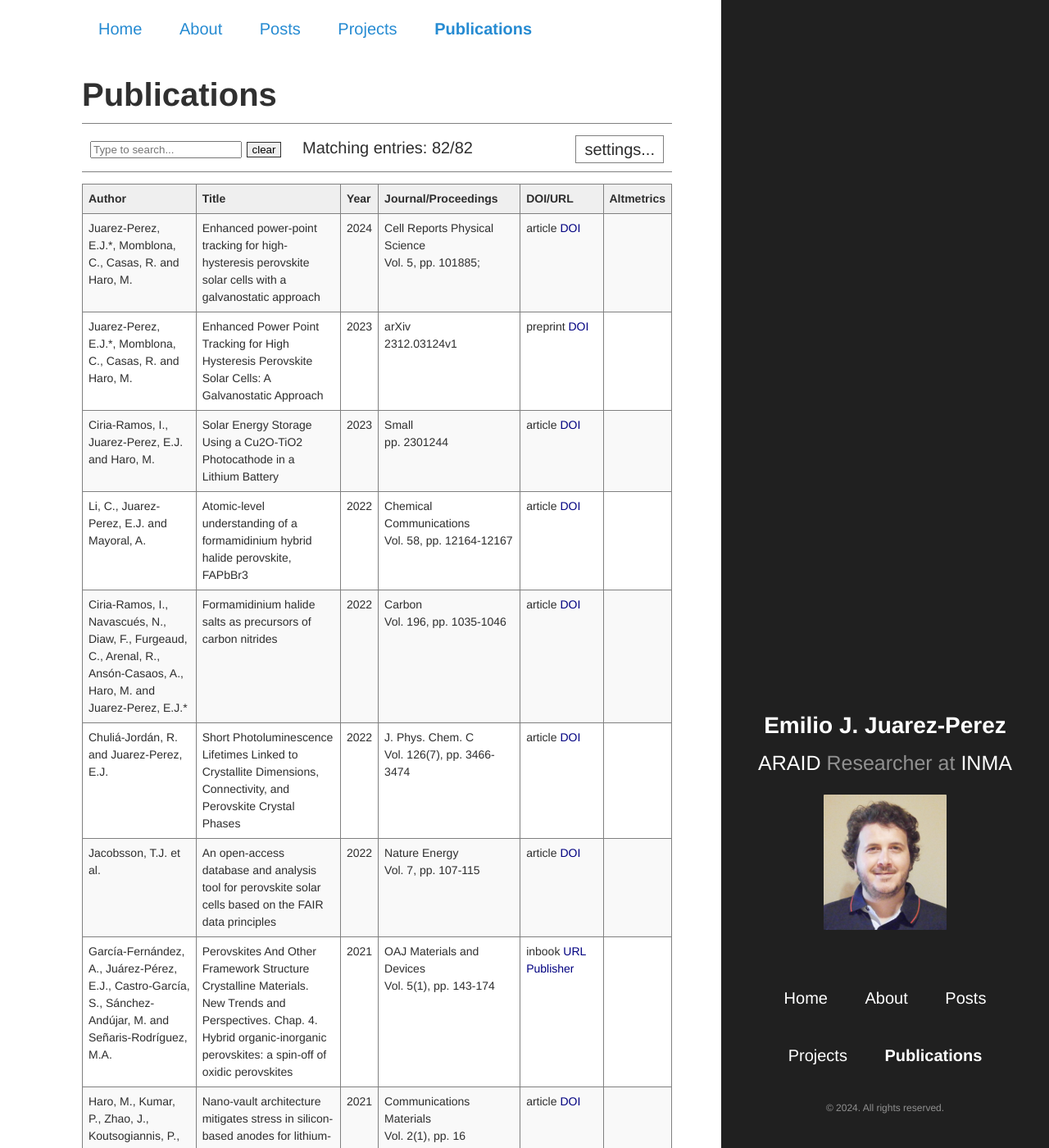
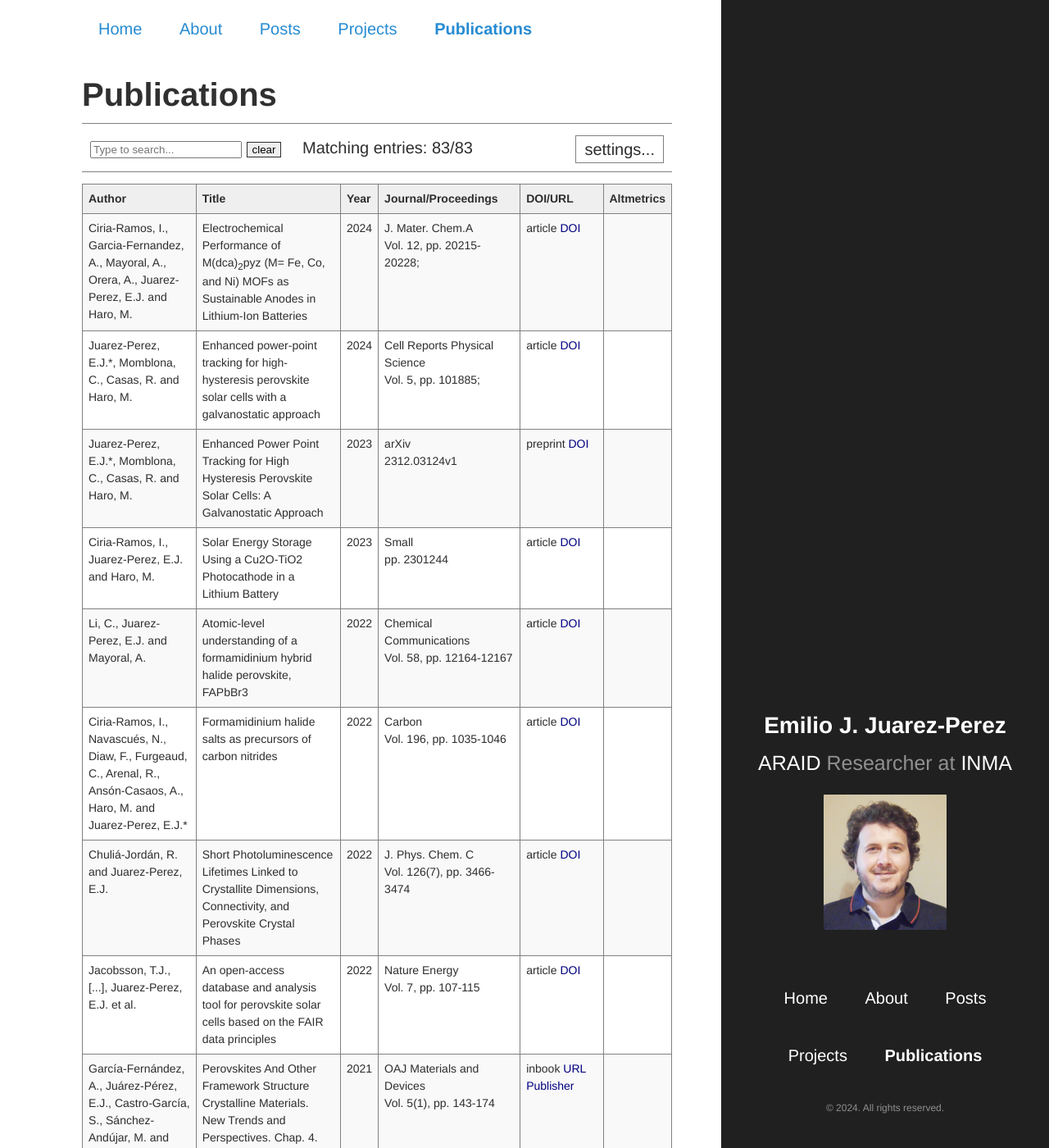
Before and after one commit to ejjpweb/ejjpweb.github.io, a Jekyll site: the page built from Publications.md, in a window 1280 px wide and 1400 px high. Shown: the whole window at 82% size. Built offline with Jekyll 4.4.1, drawn with Linux system fonts in a browser that asks for light colours; comment, search, counter and statistics services are not loaded; some of the changed text lies outside the part shown.

Commit message:
05/09 update

```diff
--- a/Publications.md
+++ b/Publications.md
@@ -351,6 +351,20 @@ p.infolinks { margin: 0.3em 0em 0em 0em; padding: 0px; }
 
 <tbody>
 
+	<tr id="Ciria-Ramos2024Electrochemical20215" class="entry">
+	<td>Ciria-Ramos, I., Garcia-Fernandez, A., Mayoral, A., Orera, A., Juarez-Perez, E.J. and Haro, M.</td>
+	<td>Electrochemical Performance of M(dca)<sub>2</sub>pyz (M= Fe, Co, and Ni) MOFs as Sustainable Anodes in Lithium-Ion Batteries</td>
+	<td>2024</td>
+	<td>J. Mater. Chem.A<br/>Vol. 12, pp. 20215-20228;</td>
+	<td>article <a href="https://doi.org/10.1039/d4ta02137a">DOI</a></td>
+	<td> <div class='altmetric-embed' data-badge-type='donut' data-hide-no-mentions='true' data-badge-popover="left" data-doi="10.1039/d4ta02137a" ></div> <span class="__dimensions_badge_embed__" data-style="small_rectangle" data-doi="10.1039/d4ta02137a" > </span></td>
+
+
+
+</tr>
+
+
+
 		<tr id="Juarez-Perez2024Enhanced101885" class="entry">
 	<td>Juarez-Perez, E.J.*, Momblona, C., Casas, R. and Haro, M.</td>
 	<td>Enhanced power-point tracking for high-hysteresis perovskite solar cells with a galvanostatic approach</td>
@@ -422,7 +436,7 @@ p.infolinks { margin: 0.3em 0em 0em 0em; padding: 0px; }
 
 
 <tr id="Jacobsson2022open1" class="entry">
-	<td>Jacobsson, T.J. et al.</td>
+	<td>Jacobsson, T.J., [...], Juarez-Perez, E.J. et al.</td>
 	<td>An open-access database and analysis tool for perovskite solar cells based on the FAIR data principles</td>
 	<td>2022</td>
 	<td>Nature Energy<br/>Vol. 7, pp. 107-115</td>
```
Also changed, not shown: other parts of Publications.md (+1 -1 lines).
